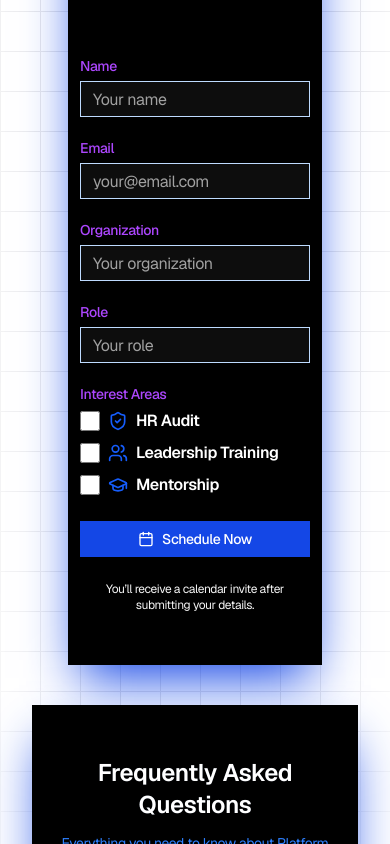
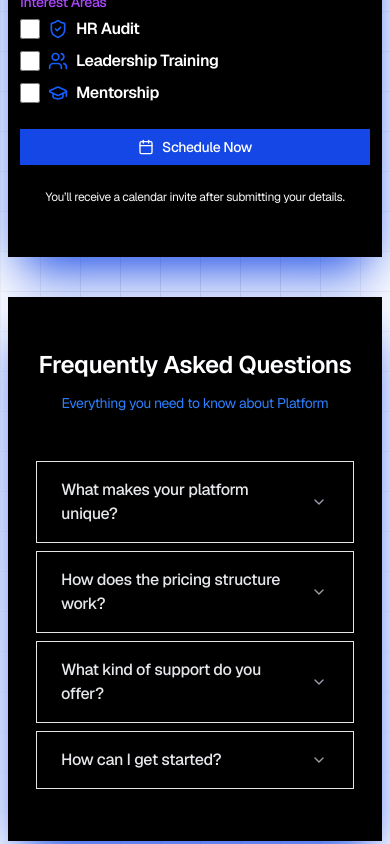
Before and after one commit to abhaykantmishra/bizmate-website, a Next.js app: page /contact in a window 390 px wide. Shown: the part 2357-3201 px from the top of the page. Built offline with nearby package versions, Linux system fonts and the light colour scheme.

Commit message:
chore: Clean up unused code and comments in page.js and cta-demo.jsx for better maintainability

```diff
--- a/src/app/about/page.js
+++ b/src/app/about/page.js
@@ -270,11 +270,11 @@ export default function AboutPage() {
                   <div className="mx-4 md:min-h-[60vh] flex flex-col md:flex-row items-center justify-center z-0 bg-blue-100 rounded-md overflow-y-hidden">
                     <div className="md:w-[40%] w-[90%] mx-auto my-2">
                       <figure className="overflow-hidden mx-auto my-auto">
-                      <img className="object-cover" src="/assets/image13.jpeg" alt={"about"} />
+                      <img className="object-cover w-72 h-72 mx-auto my-auto" src="/assets/image13.jpeg" alt={"about"} />
                       </figure>
                     </div>
 
-                    <div className="md:w-[60%] w-full">
+                    <div className="md:w-[60%] w-full my-10">
                       <h1 className="md:text-5xl text-2xl text-blue-500 mt-2 md:my-4 mx-2 md:font-bold font-semibold text-center md:text-left">
                         Building Careers.
                         Building Organisations.
--- a/src/app/contact/page.js
+++ b/src/app/contact/page.js
@@ -123,17 +123,17 @@ export default function ContactPage() {
                 }`}
             >
                 {/* ContactForm component already has its own animations */}
-                <div className={`transition-all duration-600 ease-out delay-100 ${
+                <div className={`transition-all duration-600 ease-out delay-100 md:mx-0 ${
                     isPageVisible ? 'opacity-100' : 'opacity-0'
                 }`}>
                     <ContactForm />
                 </div>
 
                 {/* Animated CTABookDemo section */}
-                <div className={`max-w-6xl mx-10 mt-72 transition-all duration-700 ease-out delay-150 ${
+                <div className={`max-w-6xl md:mx-10 md:mt-72 transition-all duration-700 ease-out delay-150 ${
                     isPageVisible ? 'opacity-100 translate-y-0' : 'opacity-0 translate-y-4'
                 }`}>
-                    <CTABookDemo className1={"max-w-6xl mx-10"} className2="rounded-none text-purple-500" />
+                    <CTABookDemo className1={"max-w-6xl mx-0 md:mx-15"} className2="rounded-none text-purple-500" />
                 </div>
 
                 {/* FAQ Section with animation */}
@@ -145,7 +145,7 @@ export default function ContactPage() {
                             : 'opacity-0 translate-y-6'
                     }`}
                 >
-                    <div className={`mx-6 transition-all duration-500 ease-out delay-150 ${
+                    <div className={`md:mx-6 transition-all duration-500 ease-out delay-150 ${
                         isFaqVisible
                             ? 'opacity-100 translate-y-0'
                             : 'opacity-0 translate-y-3'
--- a/src/components/cta-demo.jsx
+++ b/src/components/cta-demo.jsx
@@ -42,7 +42,7 @@ export function CTABookDemo({className1, className2}) {
   };
 
   return (
-    <section id="demo" className={cn("md:mt-20 mb-60 my-10 md:mx-0 mx-5", className1="")}>
+    <section id="demo" className={cn("md:mt-20 md:mb-60 my-10 md:mx-10", className1="")}>
       <div className="max-w-[1700px] mx-auto flex flex-col justify-center">
         <div className={cn("flex md:flex-row flex-col dark:bg-white bg-black shadow-2xl shadow-blue-700 p-3 rounded-none md:rounded-xl z-20 md:px-10 mx-2 md:mx-0 text-white",
             className2
```
